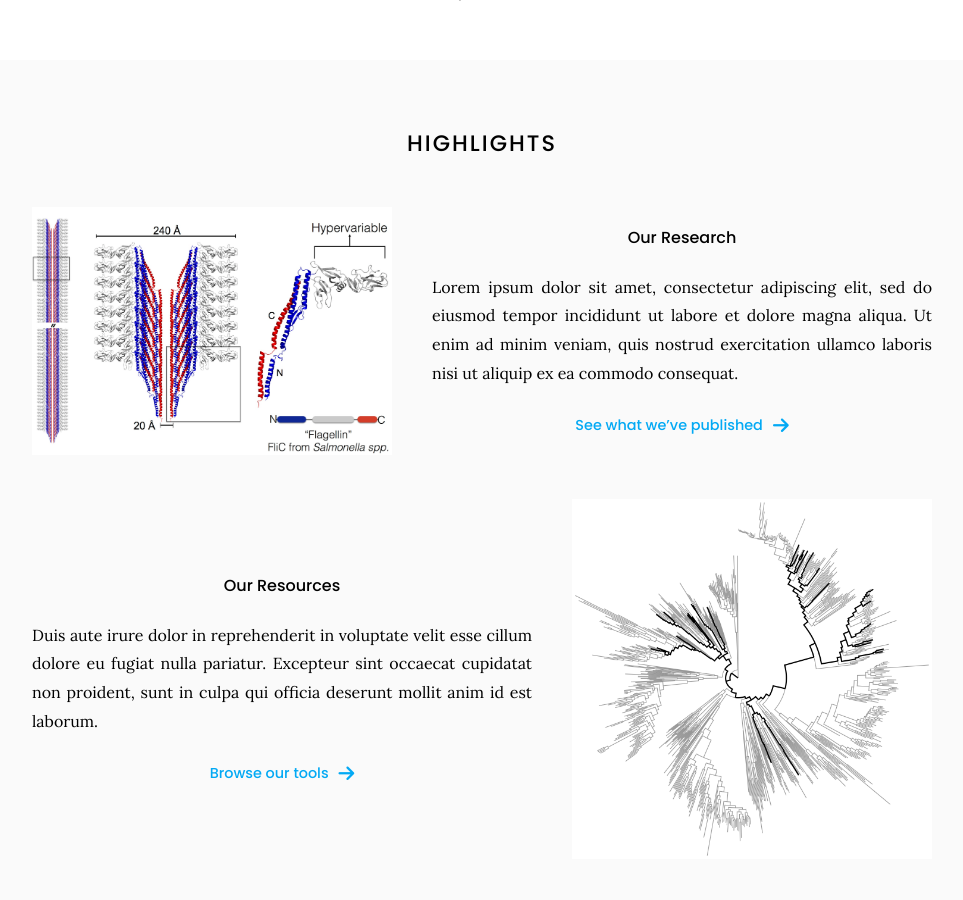
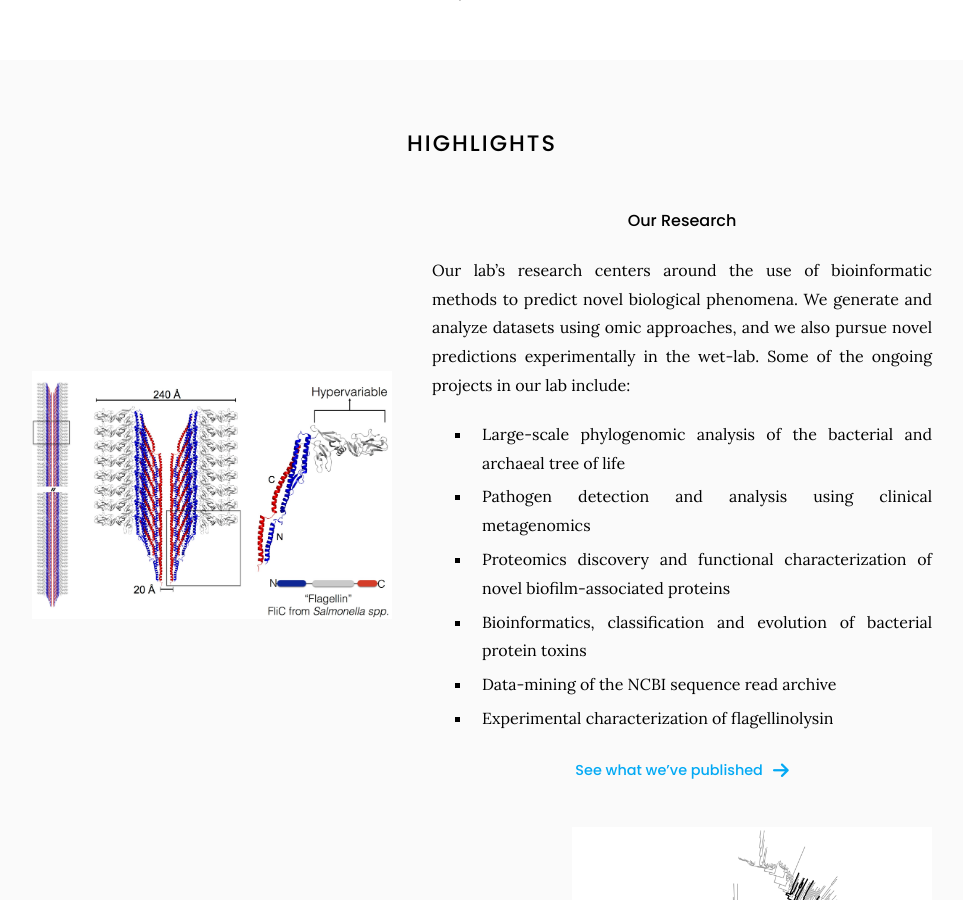
Before and after one commit to doxeylab/doxeylab-website, a Jekyll site: the page built from index.md, in a window 1280 px wide and 900 px high, scrolled down 1070 px. Shown: the whole window, without its empty margins (158-1121 px from the left). Built offline with Jekyll 4.4.1, drawn with Linux system fonts in a browser that asks for light colours.

Commit message:
Update index.md

```diff
--- a/index.md
+++ b/index.md
@@ -23,8 +23,14 @@ We are lucky to work with numerous research groups around the world, and we are
 # Highlights
 
 {% capture text %}
-Lorem ipsum dolor sit amet, consectetur adipiscing elit, sed do eiusmod tempor incididunt ut labore et dolore magna aliqua.
-Ut enim ad minim veniam, quis nostrud exercitation ullamco laboris nisi ut aliquip ex ea commodo consequat.
+Our lab's research centers around the use of bioinformatic methods to predict novel biological phenomena. We generate and analyze datasets using omic approaches, and we also pursue novel predictions experimentally in the wet-lab. Some of the ongoing projects in our lab include:
+
+* Large-scale phylogenomic analysis of the bacterial and archaeal tree of life
+* Pathogen detection and analysis using clinical metagenomics
+* Proteomics discovery and functional characterization of novel biofilm-associated proteins
+* Bioinformatics, classification and evolution of bacterial protein toxins
+* Data-mining of the NCBI sequence read archive
+* Experimental characterization of flagellinolysin
 
 {%
   include link.html
```
